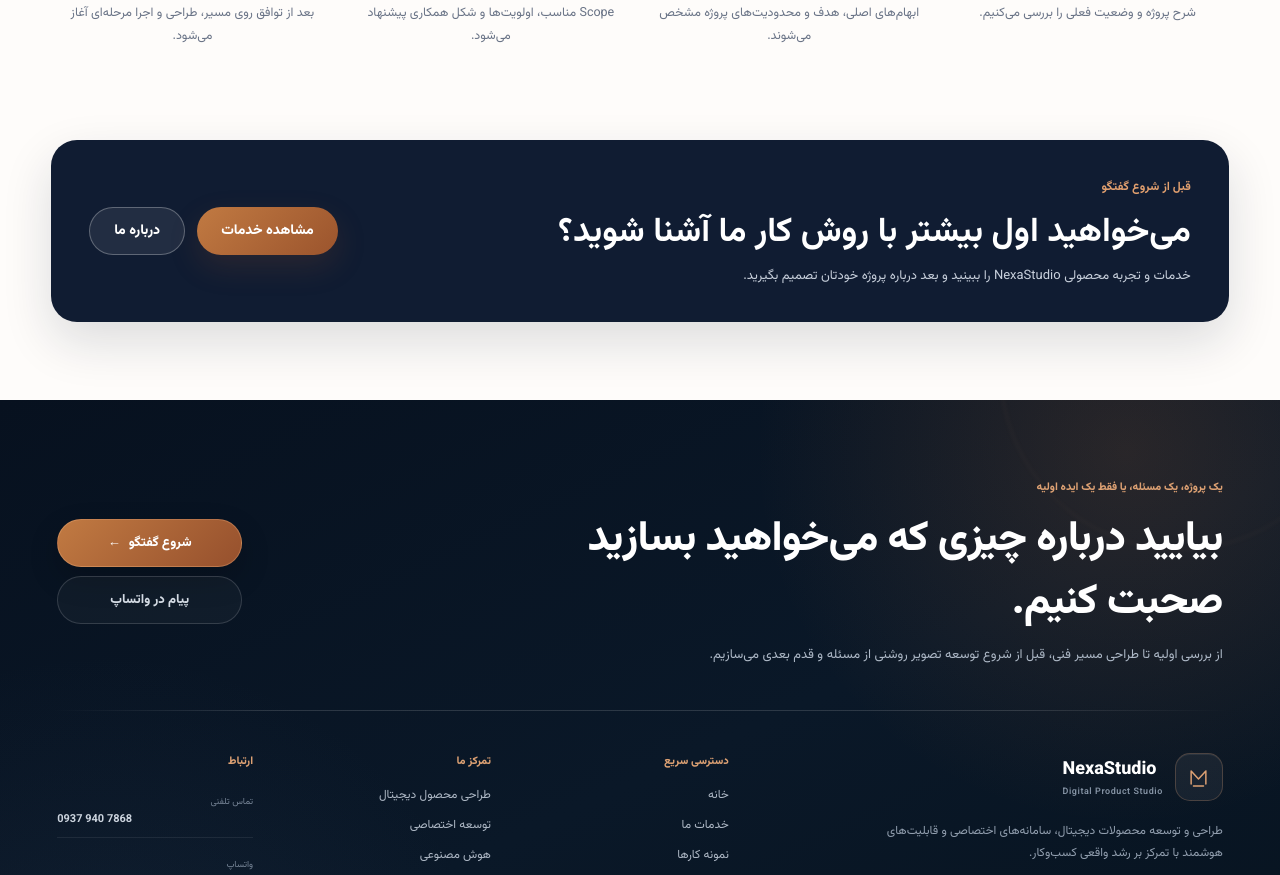
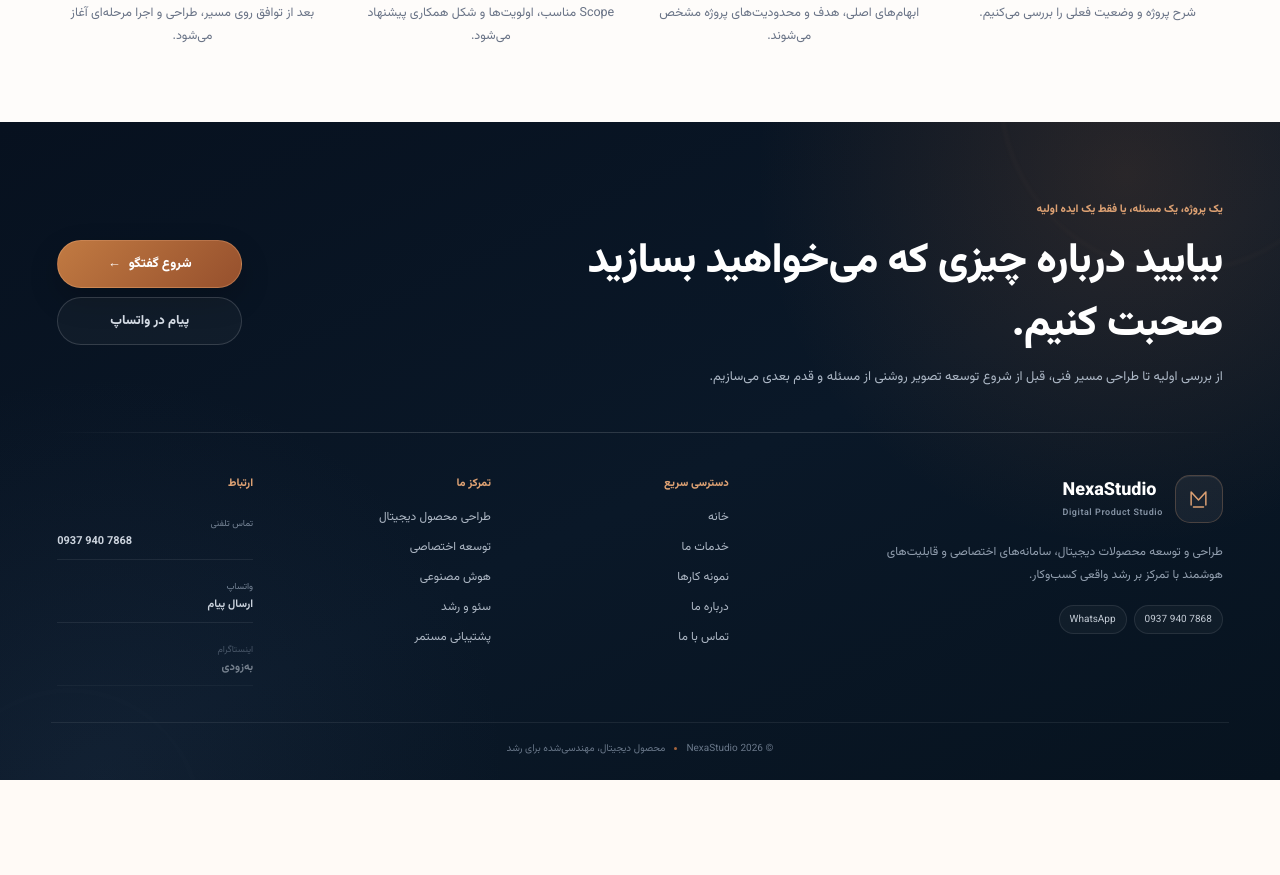
Before and after one commit to zohreksh/smartpilot, a Nuxt app: page /contact in a window 1280 px wide. Shown: the part 2920-3795 px from the top of the page. After the commit the page ends 3700 px from the top, so only its background shows below. Built offline with nearby package versions, Linux system fonts and the light colour scheme.

Commit message:
Remove redundant contact page CTA

```diff
--- a/pages/contact.vue
+++ b/pages/contact.vue
@@ -306,22 +306,6 @@
       </div>
     </section>
 
-    <section class="contact-links-section">
-      <div class="container contact-links-panel">
-        <div>
-          <span class="links-kicker">قبل از شروع گفتگو</span>
-          <h2>می‌خواهید اول بیشتر با روش کار ما آشنا شوید؟</h2>
-          <p>
-            خدمات و تجربه محصولی NexaStudio را ببینید و بعد درباره پروژه خودتان
-            تصمیم بگیرید.
-          </p>
-        </div>
-        <div class="contact-links-actions">
-          <NuxtLink class="primary-action" to="/services">مشاهده خدمات</NuxtLink>
-          <NuxtLink class="secondary-action light-action" to="/about">درباره ما</NuxtLink>
-        </div>
-      </div>
-    </section>
   </main>
 </template>
 
@@ -481,41 +465,6 @@ a.contact-channel-card:hover {
   font-weight: 700;
 }
 
-.contact-links-actions {
-  display: flex;
-  flex-wrap: wrap;
-  gap: 12px;
-}
-
-.primary-action,
-.secondary-action {
-  display: inline-flex;
-  align-items: center;
-  justify-content: center;
-  min-height: 48px;
-  padding: 12px 24px;
-  border-radius: 999px;
-  font-size: 14px;
-  font-weight: 800;
-  transition: transform 0.2s ease, box-shadow 0.2s ease;
-}
-
-.primary-action {
-  background: linear-gradient(135deg, #c17a42, #9b542d);
-  color: #fff;
-  box-shadow: 0 12px 30px rgba(155, 84, 45, 0.18);
-}
-
-.secondary-action {
-  border: 1px solid var(--line);
-  background: rgba(255, 255, 255, 0.76);
-  color: var(--text);
-}
-
-.primary-action:hover,
-.secondary-action:hover {
-  transform: translateY(-2px);
-}
 
 .project-brief-section,
 .fit-section,
@@ -834,48 +783,6 @@ a.contact-channel-card:hover {
   line-height: 1.85;
 }
 
-.contact-links-section {
-  padding: 18px 0 78px;
-  background: rgba(255, 255, 255, 0.48);
-}
-
-.contact-links-panel {
-  display: flex;
-  align-items: center;
-  justify-content: space-between;
-  gap: 34px;
-  padding: 34px 38px;
-  border-radius: 26px;
-  background: #101c32;
-  color: #fff;
-  box-shadow: 0 20px 50px rgba(16, 28, 50, 0.14);
-}
-
-.links-kicker {
-  color: #e2a06f;
-  font-size: 12px;
-  font-weight: 700;
-}
-
-.contact-links-panel h2 {
-  margin: 7px 0 6px;
-  color: #fff;
-  font-size: clamp(25px, 3vw, 34px);
-}
-
-.contact-links-panel p {
-  max-width: 660px;
-  margin: 0;
-  color: #c8d0dc;
-  font-size: 13px;
-  line-height: 1.8;
-}
-
-.light-action {
-  border-color: rgba(255, 255, 255, 0.28);
-  background: rgba(255, 255, 255, 0.08);
-  color: #fff;
-}
 
 @media (max-width: 1080px) {
   .brief-layout {
@@ -1039,27 +946,6 @@ a.contact-channel-card:hover {
     margin: 2px 0 5px;
   }
 
-  .contact-links-section {
-    padding: 18px 0 56px;
-  }
-
-  .contact-links-panel {
-    flex-direction: column;
-    align-items: stretch;
-    gap: 24px;
-    padding: 26px 22px;
-    border-radius: 22px;
-  }
-
-  .contact-links-actions {
-    display: grid;
-    grid-template-columns: 1fr 1fr;
-  }
 }
 
-@media (max-width: 390px) {
-  .contact-links-actions {
-    grid-template-columns: 1fr;
-  }
-}
 </style>
```
